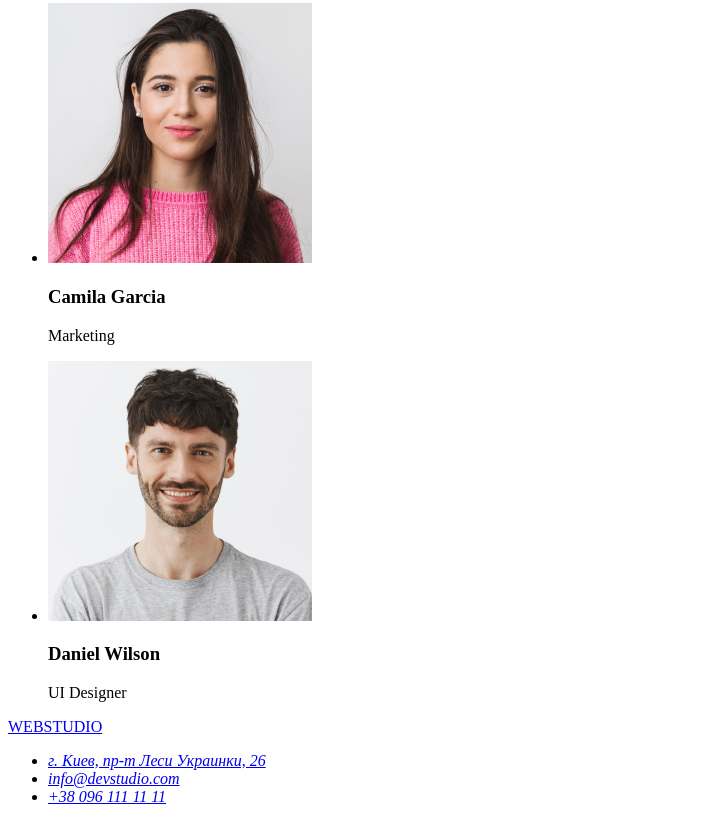
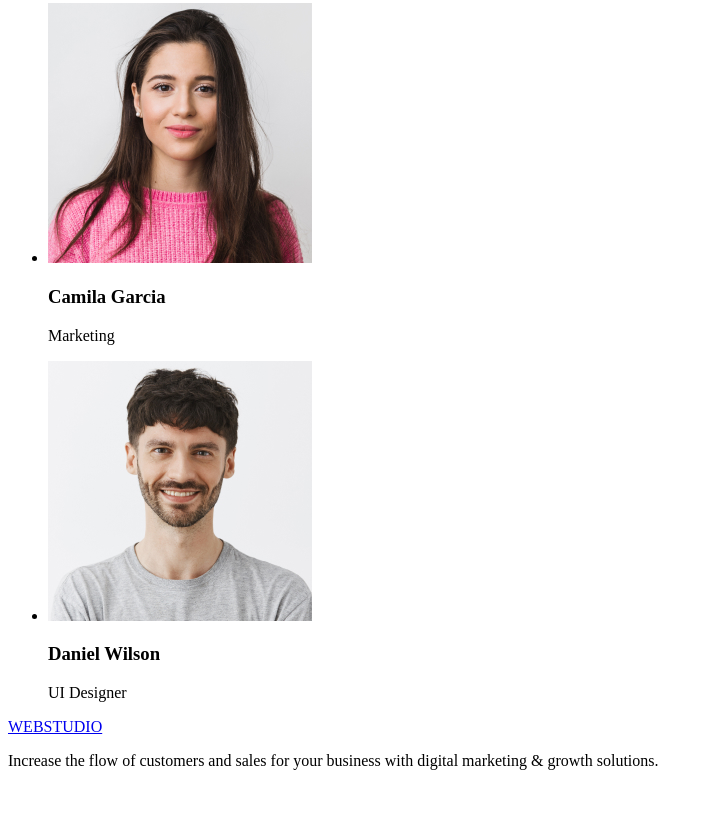
Before and after one commit to AntonDmytrenko/goit-markup-hw-01, a plain HTML site: page index.html in a window 1280 px wide. Shown: the part 2351-3173 px from the top of the page, without its empty margins (0-709 px from the left). After the commit the page ends 3137 px from the top, so only its background shows below. Drawn offline with Linux system fonts and the light colour scheme.

Commit message:
Update index.html
FINAL

```diff
--- a/index.html
+++ b/index.html
@@ -90,20 +90,7 @@
     <!--Футер-->
     <footer>
       <a href="./index.html">WEBSTUDIO</a>
-      <address>
-        <ul>
-          <li>
-            <a
-              href="https://goo.gl/maps/piqngm7oDQpEDh6u6"
-              target="_blank"
-              rel="noopener nofollow noreferrer"
-              >г. Киев, пр-т Леси Украинки, 26</a
-            >
-          </li>
-          <li><a href="mailto:info@devstudio.com">info@devstudio.com</a></li>
-          <li><a href="tel:+380961111111">+38 096 111 11 11</a></li>
-        </ul>
-      </address>
+      <p>Increase the flow of customers and sales for your business with digital marketing & growth solutions.</p>
     </footer>
   </body>
 </html>
```
